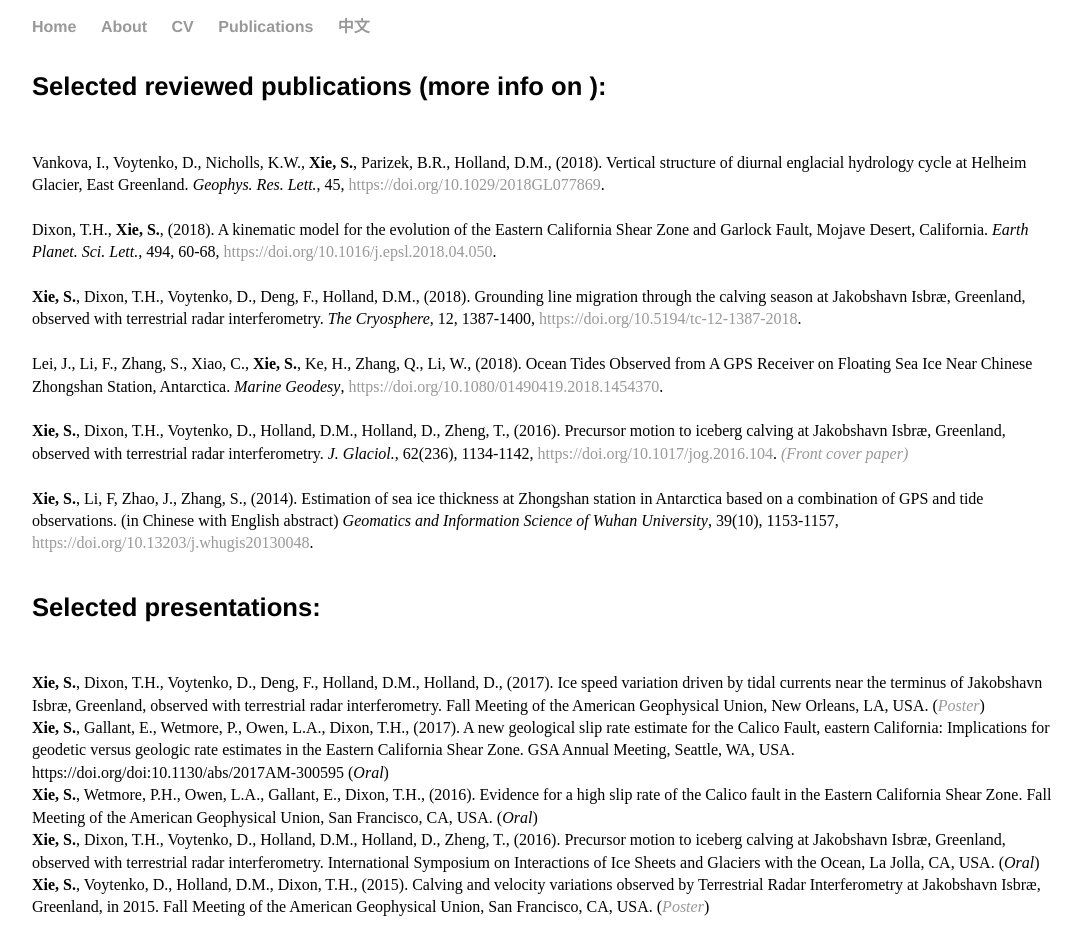
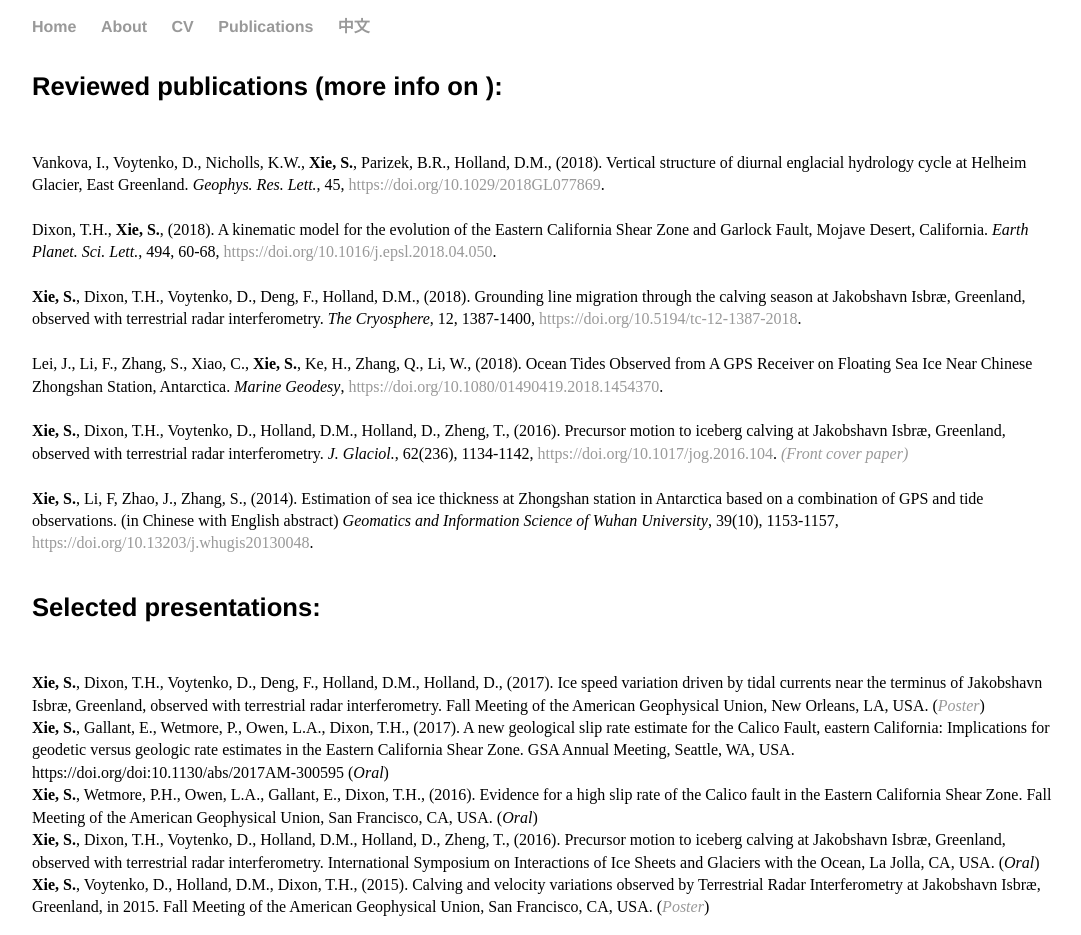
Before and after one commit to suruixie/suruixie.github.io, a Jekyll site: the page built from publications/index.html, in a window 1280 px wide. Shown: the whole page, without its empty margins (96-1177 px from the left). Built offline with Jekyll 4.4.1, drawn with Linux system fonts in a browser that asks for light colours; a style sheet for code colours, icons or effects is not loaded.

Commit message:
Update index.html

```diff
--- a/publications/index.html
+++ b/publications/index.html
@@ -4,7 +4,7 @@
 ---
 <link rel="stylesheet" href="https://cdn.rawgit.com/jpswalsh/academicons/master/css/academicons.min.css">
 <div class="publications">
-	<h4>Selected reviewed publications (more info on <a  href="https://scholar.google.com/citations?hl=en&user=kF4StsMAAAAJ&view_op=list_works"><i class="ai ai-google-scholar ai-2x"></i></a>): </h4>
+	<h4>Reviewed publications (more info on <a  href="https://scholar.google.com/citations?hl=en&user=kF4StsMAAAAJ&view_op=list_works"><i class="ai ai-google-scholar ai-2x"></i></a>): </h4>
 	<p style="font-size:1.0em;">
 		Vankova, I., Voytenko, D., Nicholls, K.W., <strong>Xie, S.</strong>, Parizek, B.R., Holland, D.M., (2018). Vertical structure of diurnal englacial hydrology cycle at Helheim Glacier, East Greenland. <em>Geophys. Res. Lett.</em>, 45, <a href="https://doi.org/10.1029/2018GL077869">https://doi.org/10.1029/2018GL077869</a>.  <br>
 		<br style="line-height:0.1em">
```
